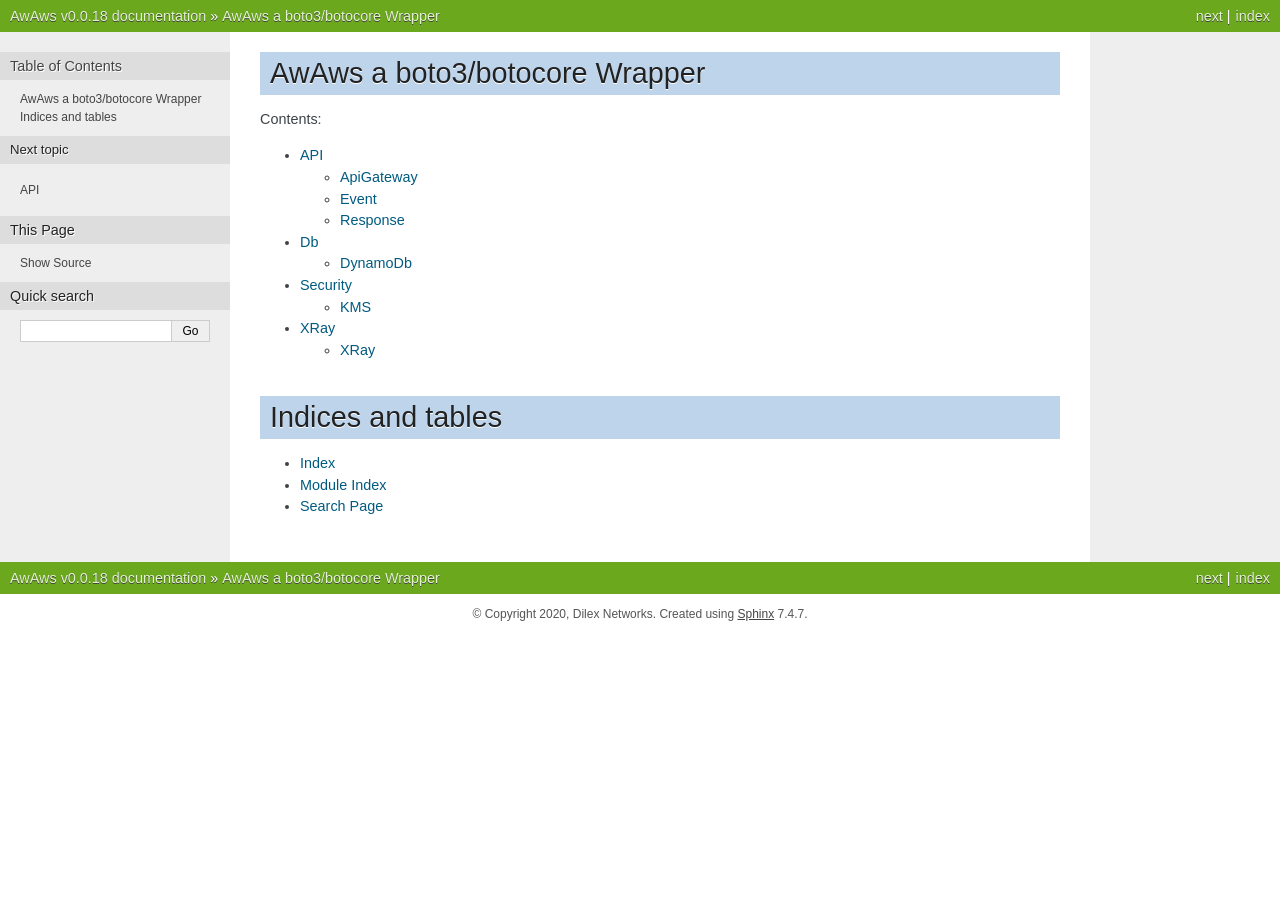
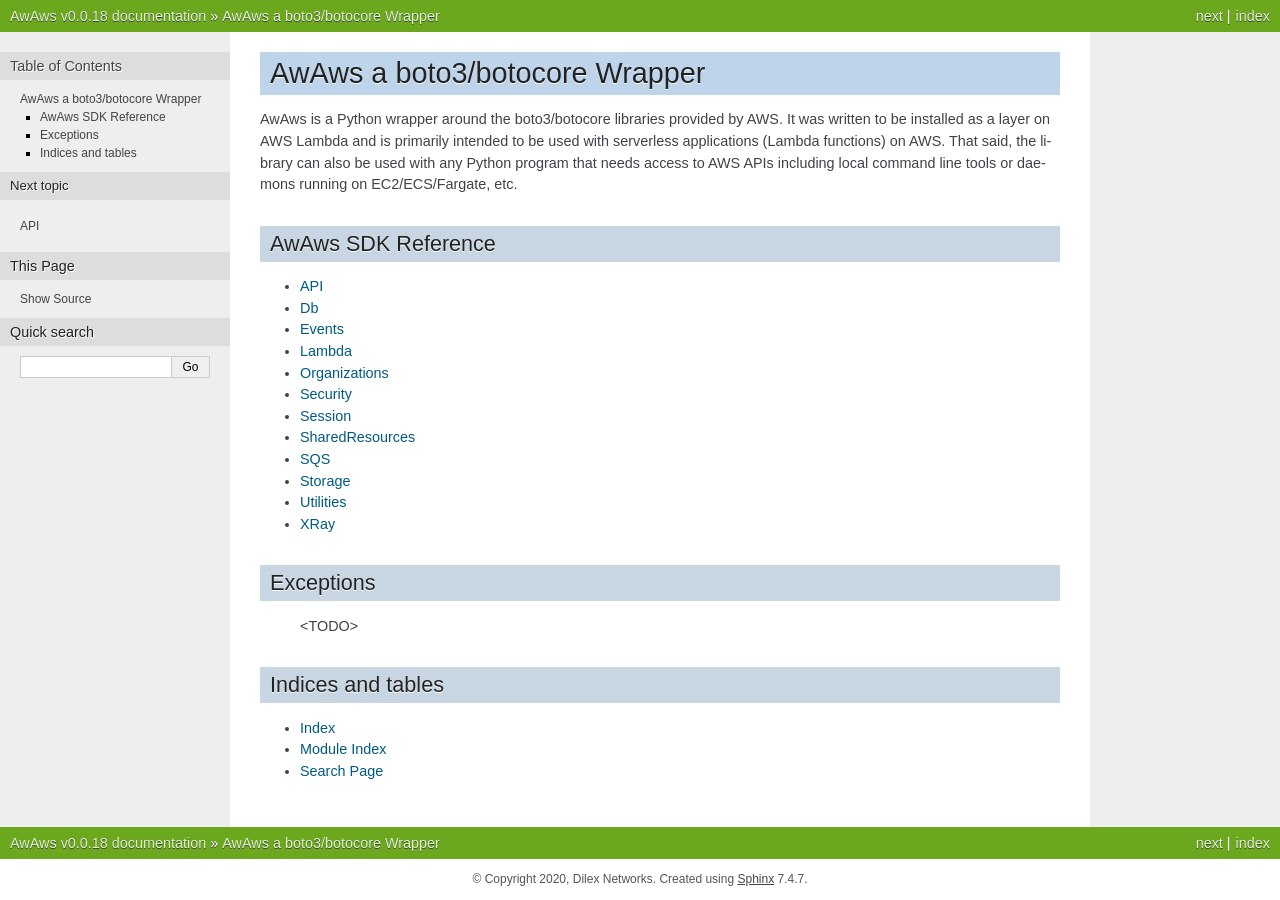
Before and after one commit to wyllie/AwAws, a Sphinx documentation site: the page built from docs/index.rst, in a window 1280 px wide. Built offline with Sphinx 7.4.7, drawn with Linux system fonts in a browser that asks for light colours.

Commit message:
Updating all of the documentation - still needs a lot of work but is a bit more complete at this point

```diff
--- a/docs/index.rst
+++ b/docs/index.rst
@@ -1,16 +1,40 @@
 .. AwAws documentation master file
 
+==============================
 AwAws a boto3/botocore Wrapper
 ==============================
 
+AwAws is a Python wrapper around the boto3/botocore libraries provided by AWS.
+It was written to be installed as a layer on AWS Lambda and is primarily intended
+to be used with serverless applications (Lambda functions) on AWS.  That said, the
+library can also be used with any Python program that needs access to AWS APIs
+including local command line tools or daemons running on EC2/ECS/Fargate, etc.
+
+
+AwAws SDK Reference
+===================
+
 .. toctree::
-   :maxdepth: 2
-   :caption: Contents:
+   :maxdepth: 1
 
    rst/api
    rst/db
-   rst/kms
+   rst/events
+   rst/lambda
+   rst/orgs
+   rst/security
+   rst/session
+   rst/shared
+   rst/sqs
+   rst/storage
+   rst/utils
    rst/xray
+
+Exceptions
+==========
+
+   <TODO>
+
 
 
 Indices and tables
```
Also changed, not shown: docs/rst/api.rst (+10 -4 lines), docs/rst/config.rst (deleted, +0 -24 lines), docs/rst/events.rst (added, +20 -0 lines), docs/rst/lambda.rst (added, +26 -0 lines), docs/rst/orgs.rst (added, +23 -0 lines), docs/rst/session.rst (added, +35 -0 lines), docs/rst/shared.rst (added, +19 -0 lines), docs/rst/sqs.rst (added, +14 -0 lines), docs/rst/storage.rst (added, +14 -0 lines), docs/rst/utils.rst (added, +19 -0 lines), docs/rst/security.rst (renamed from docs/rst/kms.rst), 4 other files.
